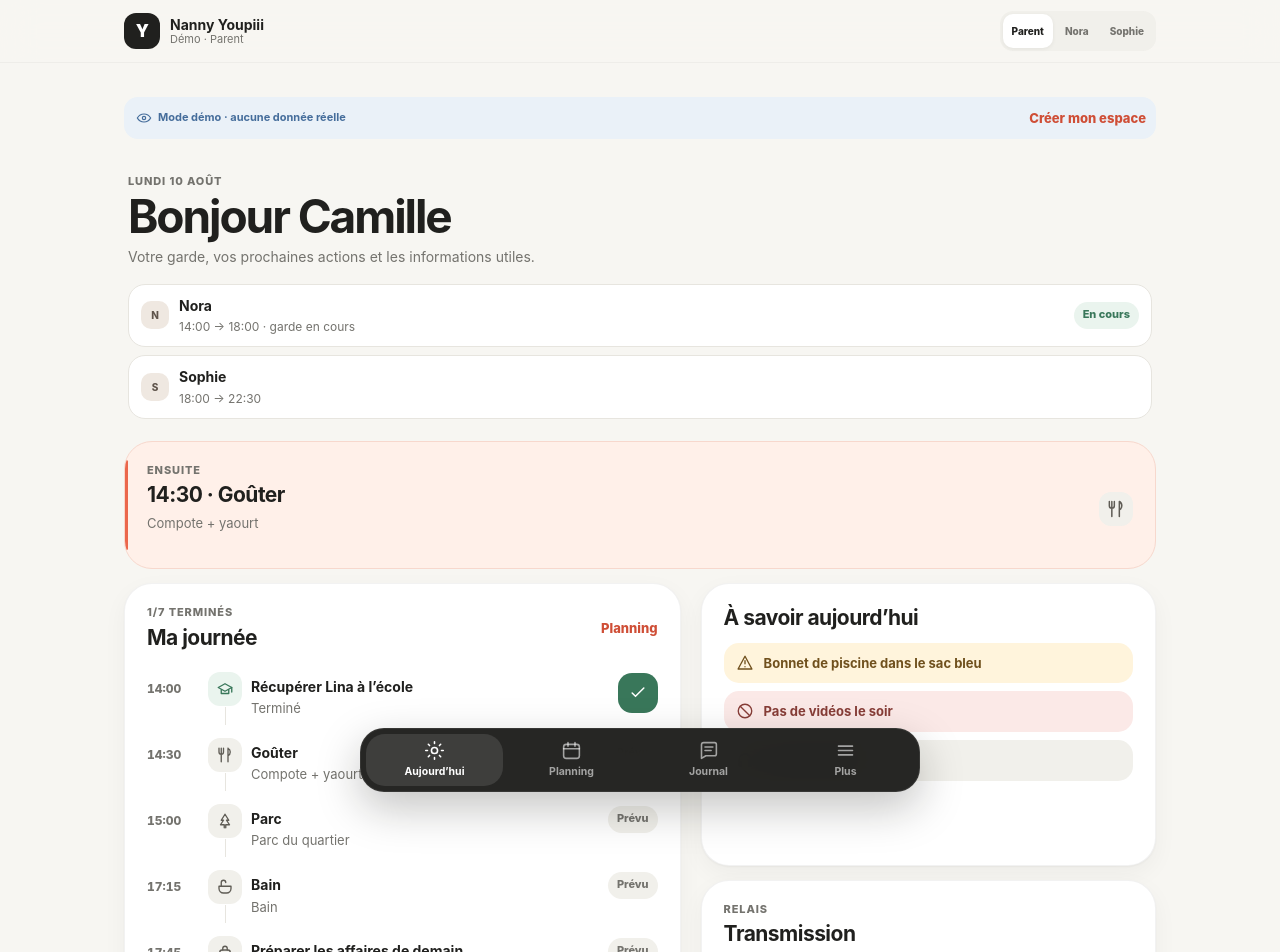
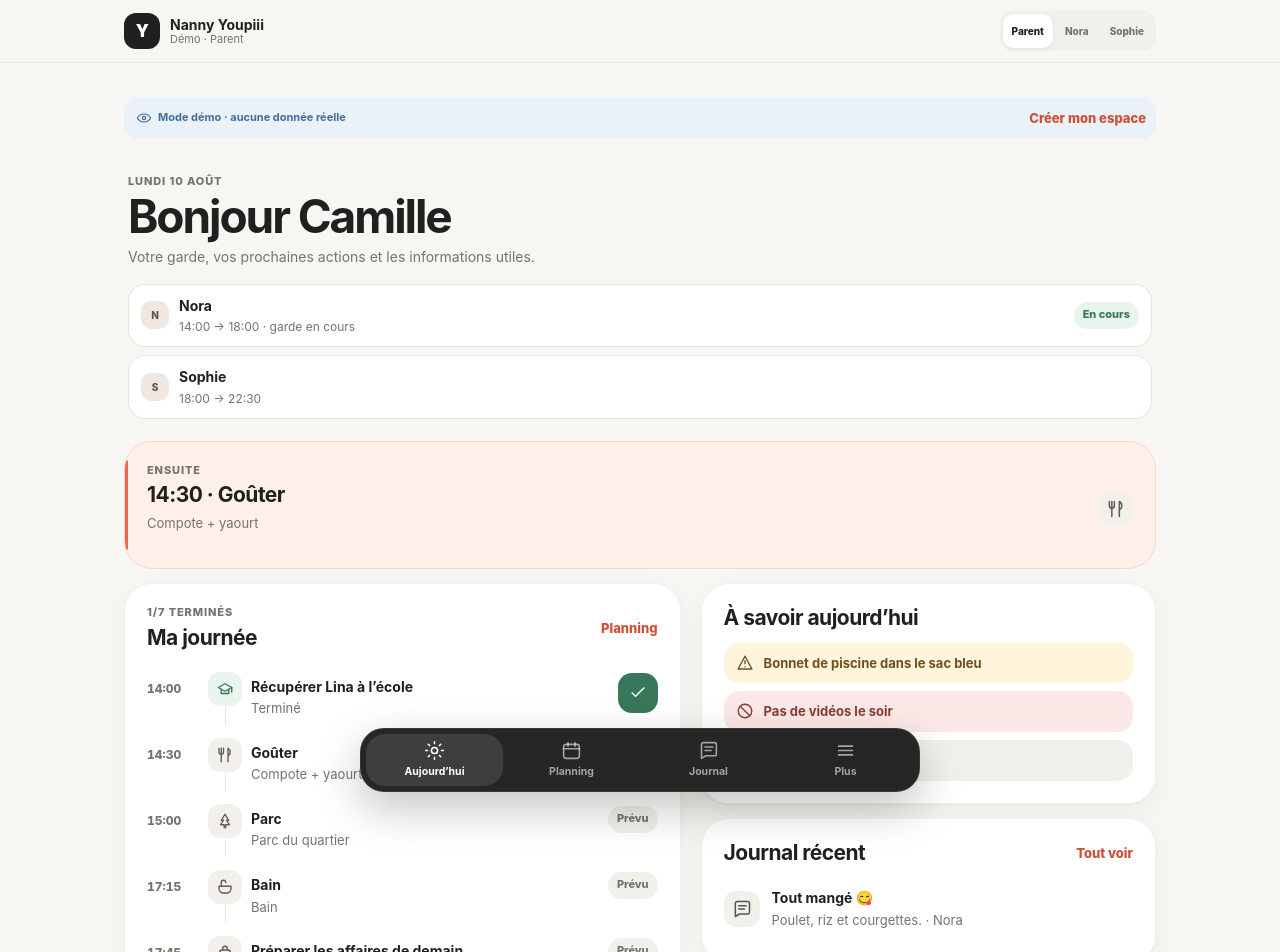
Before and after one commit to soufianemir/Nanny_Youpiii, a Next.js app: page /demo in a window 1280 px wide. Shown: the top 952 px of the page. Built offline with nearby package versions, Linux system fonts and the light colour scheme; no server answers.

Commit message:
v4 phase 3: surface one recent journal moment on parent Today

```diff
--- a/components/app/today.tsx
+++ b/components/app/today.tsx
@@ -32,6 +32,8 @@ export function Today({spaceId,selectedDate,snapshot,memberName,viewMembership,p
   const activeShift=snapshot.shifts.find(item=>item.status==="ACTIVE")||snapshot.shifts.find(item=>item.status==="PLANNED")||snapshot.shifts[0];
   const shiftMember=(id:string)=>fullTeam.find(member=>member.id===id)||viewMembership;
   const next=rows.find(row=>row.status!=="DONE"&&row.status!=="NOT_DONE");
+  const recentNote=snapshot.notes[0];
+  const recentAuthor=recentNote?fullTeam.find(member=>member.id===recentNote.memberId):undefined;
   const isToday=selectedDate===today(timezone);
   const canInteract=!preview&&isToday;
   const greeting=parent&&!preview?(userFirstName?`Bonjour ${userFirstName}`:"Bonjour"):`Bonjour ${memberName(viewMembership)}`;
@@ -43,6 +45,7 @@ export function Today({spaceId,selectedDate,snapshot,memberName,viewMembership,p
 
     <div className="v4-grid-2"><div className="v4-stack"><Card><SectionHeader title={parent&&!preview?"Aujourd’hui":"Ma journée"} eyebrow={rows.length?`${rows.filter(row=>row.status==="DONE").length}/${rows.length} terminé${rows.length>1?"s":""}`:undefined} action={<Link className="v4-text-action" href={q({section:"planning"})}>Planning</Link>}/>{rows.length?<div className="v4-timeline">{rows.map(row=><div key={`${row.kind}-${row.id}`} className={`v4-timeline-item ${row.status==="DONE"?"is-done":""}`}><time className="v4-timeline-time">{row.time||"—"}</time><span className="v4-timeline-rail"><span className="v4-timeline-icon"><Icon name={row.icon} size={18}/></span></span><span className="v4-timeline-copy"><strong>{row.title}</strong><small>{row.status==="DONE"?"Terminé":row.subtitle}</small></span><span className="v4-timeline-action"><TimelineAction row={row} spaceId={spaceId} enabled={canInteract&&(row.kind==="program"?canActProgram:canActTasks)}/></span></div>)}</div>:<EmptyState title="Rien de prévu aujourd’hui" description="Profitez d’une journée tranquille."/>}</Card></div>
       <div className="v4-stack">{important.length>0&&<Card><SectionHeader title="À savoir aujourd’hui"/><div className="v4-instruction-list">{important.map(item=><div key={item.id} className={`v4-instruction ${item.kind==="FORBIDDEN"?"danger":item.kind==="IMPORTANT"?"warning":""}`}><Icon name={item.kind==="FORBIDDEN"?"ban":item.kind==="IMPORTANT"?"alert":"headphones"} size={18}/><span>{item.text}</span></div>)}</div></Card>}
+      {recentNote&&<Card><SectionHeader title="Journal récent" action={<Link href={q({section:"journal"})} className="v4-text-action">Tout voir</Link>}/><div className="v4-list-row"><span className="v4-row-icon"><Icon name="journal"/></span><span className="v4-row-copy"><strong>{recentNote.value}</strong><small>{recentNote.comment||"Moment ajouté au journal"}{recentAuthor?` · ${memberName(recentAuthor)}`:""}</small></span></div></Card>}
       {snapshot.handovers.length>0&&<Card><SectionHeader title="Transmission" eyebrow="Relais"/><div className="v4-stack">{snapshot.handovers.slice(0,3).map(handover=><div className="v4-list-row" key={handover.id}><span className="v4-row-icon"><Icon name="handover"/></span><span className="v4-row-copy"><strong>À transmettre</strong><small>{handover.text}</small></span></div>)}</div><Link href={q({section:"journal"})} className="v4-text-action">Voir le journal</Link></Card>}
       {!preview&&!parent&&isToday&&activeShift&&<Card tone={activeShift.status==="ACTIVE"?"brand":"default"}><SectionHeader title="Ma garde" eyebrow={`${activeShift.plannedStart} → ${activeShift.plannedEnd}`}/>{activeShift.status==="PLANNED"?<form action={startShiftAction}><input type="hidden" name="spaceId" value={spaceId}/><input type="hidden" name="shiftId" value={activeShift.id}/><button className="btn brandbtn full">Commencer la garde</button></form>:activeShift.status==="ACTIVE"?<form action={endShiftAction} className="v4-form"><input type="hidden" name="spaceId" value={spaceId}/><input type="hidden" name="shiftId" value={activeShift.id}/><div className="v4-field"><label htmlFor={`handover-${activeShift.id}`}>Transmission de fin de garde</label><textarea id={`handover-${activeShift.id}`} name="handover" placeholder="Goûter OK, un peu fatiguée, sac prêt…"/></div><button className="btn primary full">Terminer et transmettre</button></form>:<StatusBadge tone="success">Garde terminée</StatusBadge>}</Card>}</div>
     </div>
```
